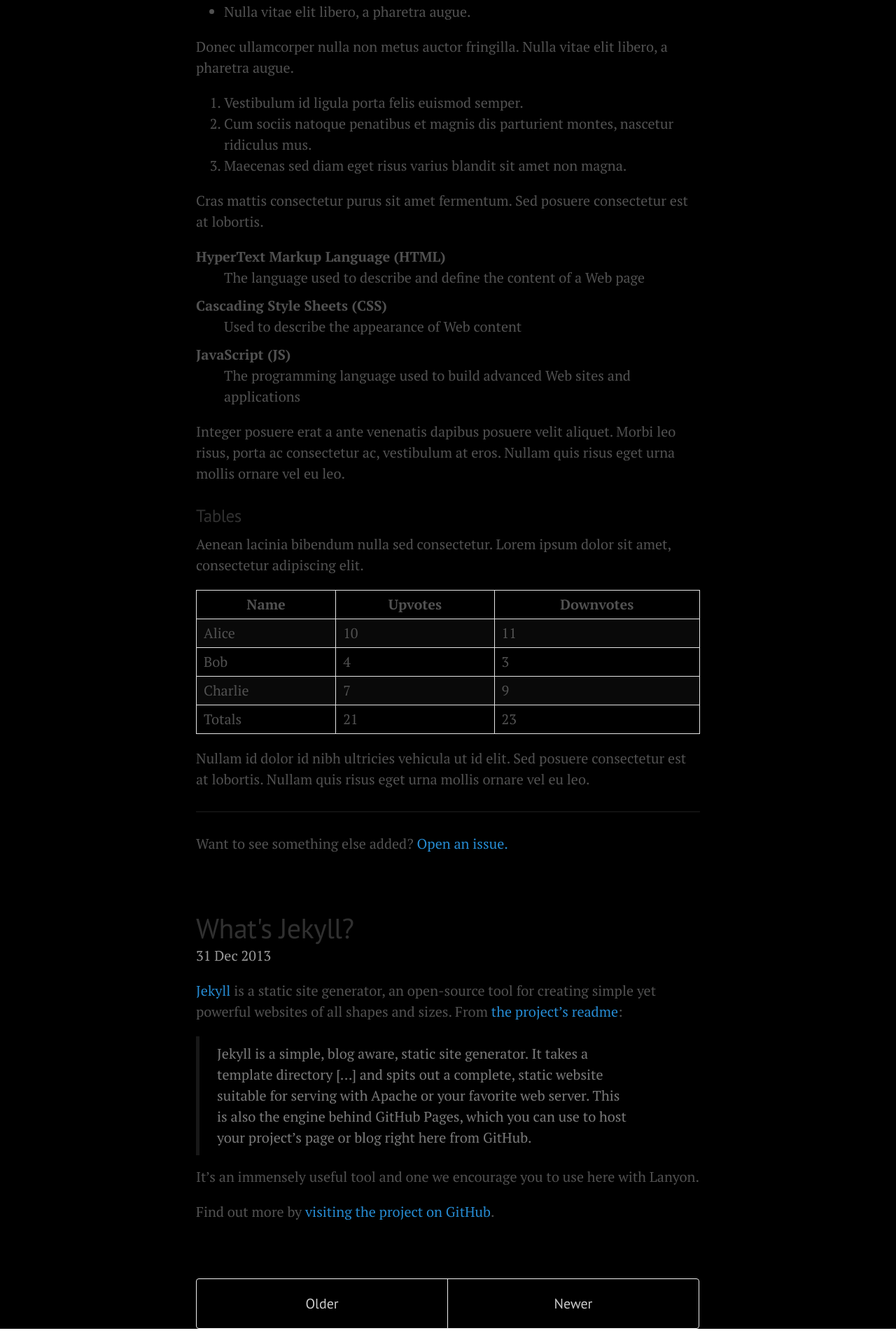
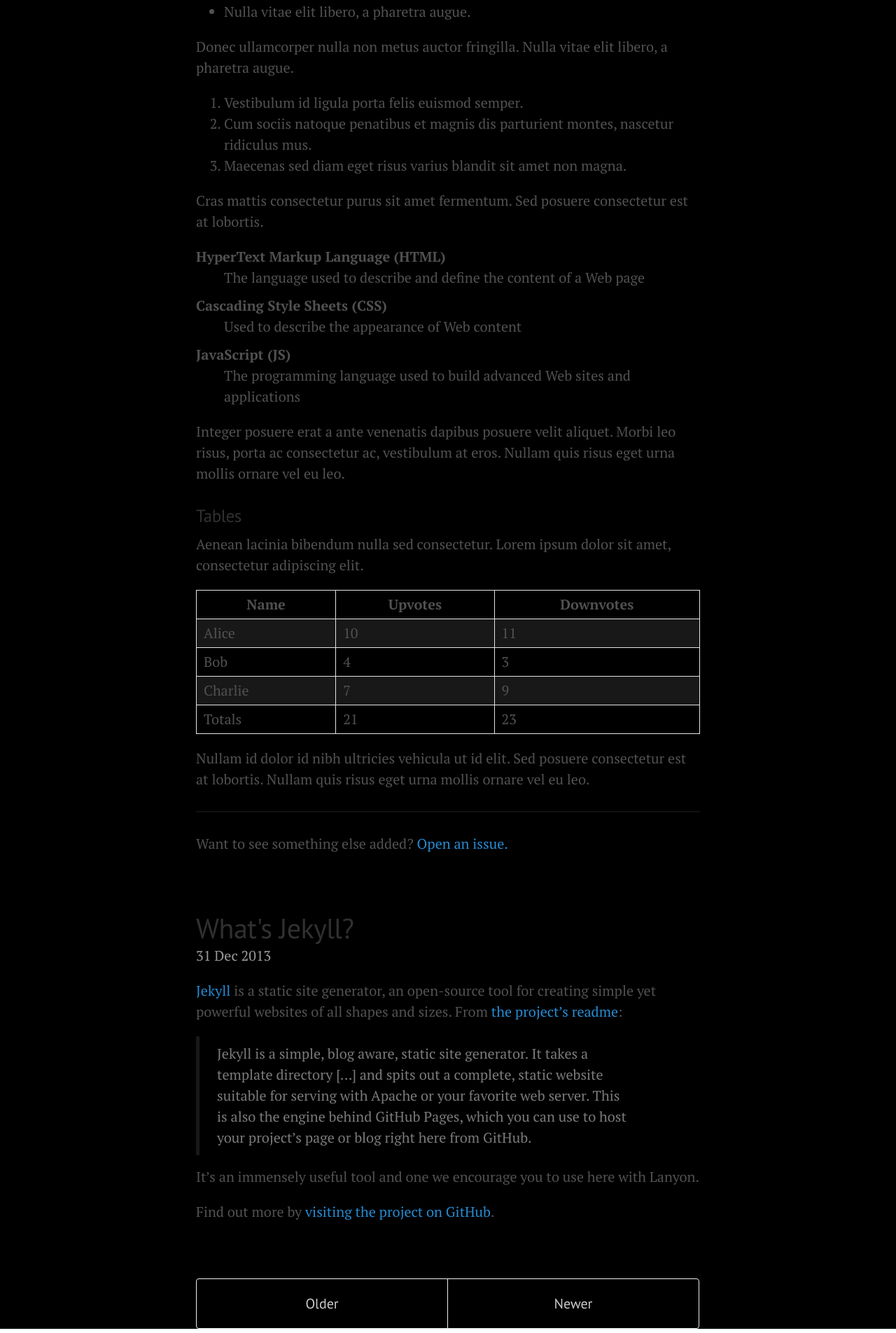
Before and after one commit to iankeane/keanegit.github.io, a Jekyll site: the page built from index.html, in a window 1280 px wide. Shown: the part 3475-5380 px from the top of the page at 70% size. Built offline with Jekyll 4.4.1, drawn with Linux system fonts in a browser that asks for light colours; the list of posts is cut into pages by our own code.

Commit message:
attempt to fix headers

```diff
--- a/public/css/poole.css
+++ b/public/css/poole.css
@@ -84,7 +84,7 @@
   margin-bottom: .5rem;
   font-weight: bold;
   line-height: 1.25;
-  color: #313131;
+  color: #a0a0a0;
   text-rendering: optimizeLegibility;
 }
 h1 {
@@ -238,7 +238,7 @@
 table {
   margin-bottom: 1rem;
   width: 100%;
-  border: 1px solid #090909;
+  border: 1px solid #e5e5e5;
   border-collapse: collapse;
 }
 td,
@@ -248,7 +248,7 @@
 }
 tbody tr:nth-child(odd) td,
 tbody tr:nth-child(odd) th {
-  background-color: #090909;
+  background-color: #181818;
 }
 
 
```
